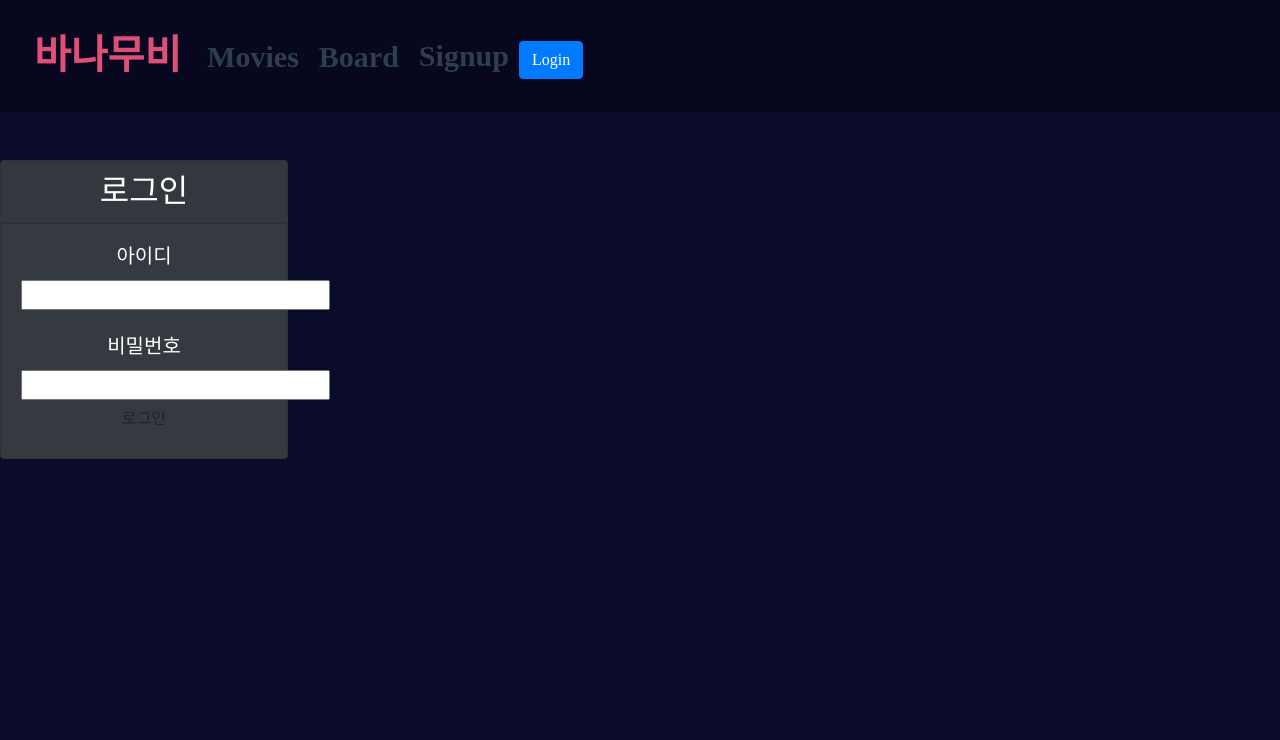
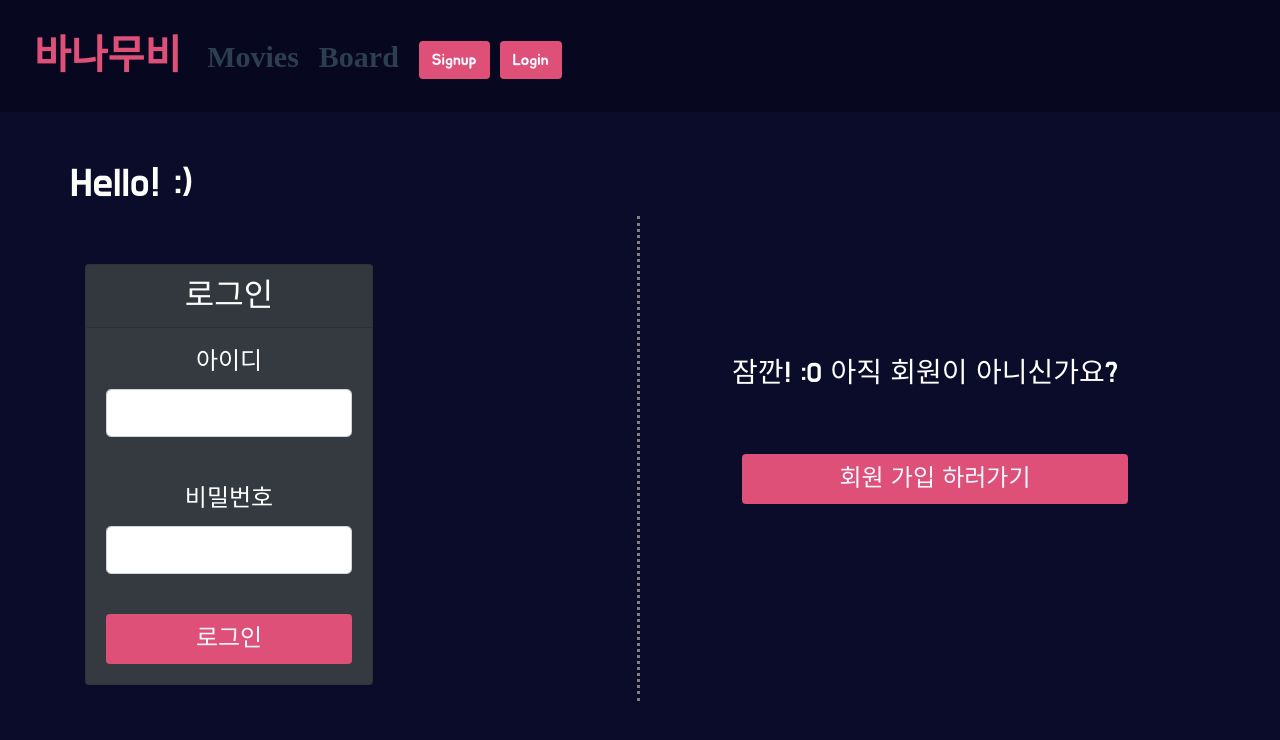
Before and after one commit to geonwoo0223/BanaMovie, a Vue app in the folder final-pjt-front/: page /login in a window 1280 px wide. Shown: the top 740 px of the page. Built offline with nearby package versions, Linux system fonts and the light colour scheme; no server answers; a web font is replaced by a local one; what vue-js-modal, vue-moment would draw is missing.

Commit message:
* 로그인 폼 완성

```diff
--- a/final-pjt-front/src/App.vue
+++ b/final-pjt-front/src/App.vue
@@ -9,7 +9,7 @@
     <div id="nav" class="p-2 main-nav">
       <b-navbar toggleable="lg" type="dark" id="navbar">
         <b-navbar-brand :style="{'font-size':'40px'}" class="nav-margin">
-          <router-link :to="{ name: 'MovieList' }" id="logo">바나무비</router-link>
+          <router-link :to="{ name: 'MovieList' }" id="logo" class="font-weight-bold">바나무비</router-link>
         </b-navbar-brand>
 
 
@@ -27,9 +27,10 @@
               <router-link @click.native="logout" to="#" class="nav-margin">Logout</router-link>
             </div>
             <div v-else class="mr-auto">
-              <router-link :to="{ name: 'Signup' }" class="mr-auto nav-margin">Signup</router-link>
+              <router-link :to="{ name: 'Signup' }" class="mr-auto nav-margin"><button
+                  class="btn btn-pink">Signup</button></router-link>
               <router-link :to="{ name: 'Login' }" class="mr-auto nav-margin "> <button
-                  class="btn btn-primary">Login</button>
+                  class="btn btn-pink">Login</button>
               </router-link>
 
             </div>
--- a/final-pjt-front/src/assets/css/mycss.css
+++ b/final-pjt-front/src/assets/css/mycss.css
@@ -32,12 +32,12 @@
 }
 
 .font-1em{
-    font-size: 1em;;
+    font-size: 1em !important;
 }
 
 
 .font-2em{
-    font-size: 2em;;
+    font-size: 2em !important;
 }
 
 .font-1-2em{
@@ -45,7 +45,7 @@
 }
 
 .font-1-5em{
-    font-size: 1.5em;;
+    font-size: 1.5em !important;
 }
 
 .font-1-8em{
@@ -54,8 +54,8 @@
 
 .btn-pink{
     font-family: Jua;
-    background-color: #DE5078;
-    color: aliceblue;
+    background-color: #DE5078 !important;
+    color: aliceblue !important;
 
 }
 
--- a/final-pjt-front/src/views/accounts/Login.vue
+++ b/final-pjt-front/src/views/accounts/Login.vue
@@ -1,19 +1,41 @@
 <template>
   <div>
-
+    <div class="container">
+      <div class="row">
+        <h1 class="font-do mt-5">Hello! :)</h1>
+      </div>
+      <div class="row">
+        <div class="col-6" id="rightline">
           <div class="card text-white bg-dark mb-3 mt-5" style="max-width: 18rem;">
             <h2 class="card-header font-do">로그인</h2>
             <div class="card-body">
-        <h5 class="card-title">아이디</h5>
-        <input type="text" id="username" v-model="credentials.username">
+              <div class="input-group-lg">
+              <h4 class="card-title font-do">아이디</h4>
+              <input type="text" id="username" class="font-poor form-control" v-model="credentials.username">
+              </div>
               <br>
               <br>
-      <h5 class="card-title">비밀번호</h5>
-      <input type="password" id="password" v-model="credentials.password" @keypress.enter="login">
+              <div class="input-group-lg">
+              <h4 class="card-title font-do">비밀번호</h4>
+              <input type="password" id="password" class="font-poor form-control" v-model="credentials.password" @keypress.enter="login">
+              </div>
               <br>
-      <button @click="login" class="btn btn-pink">로그인</button>
+              <button @click="login" class="btn btn-pink mt-3 font-1-5em btn-block">로그인</button>
             </div>
 
+          </div>
+        </div>
+
+      <div class="col-6 d-flex align-items-center justify-content-center">
+        <div>
+        <h3 class="font-do">잠깐! :0 아직 회원이 아니신가요?</h3>
+        <div class="emptydiv"></div>
+        <router-link :to="{ name: 'Signup' }" class="btn btn-block btn-pink mr-auto nav-margin font-1-5em">회원 가입 하러가기</router-link>
+        <div class="emptydiv"></div>
+        </div>
+      </div>
+
+      </div>
 
 
 
@@ -103,4 +125,13 @@
 
 <style scoped>
 
+#rightline{
+
+  border-right: dotted grey;
+}
+
+.emptydiv{
+  height: 50px;
+}
+
 </style>
```
Lines whose indentation alone changed are shown as unchanged.
